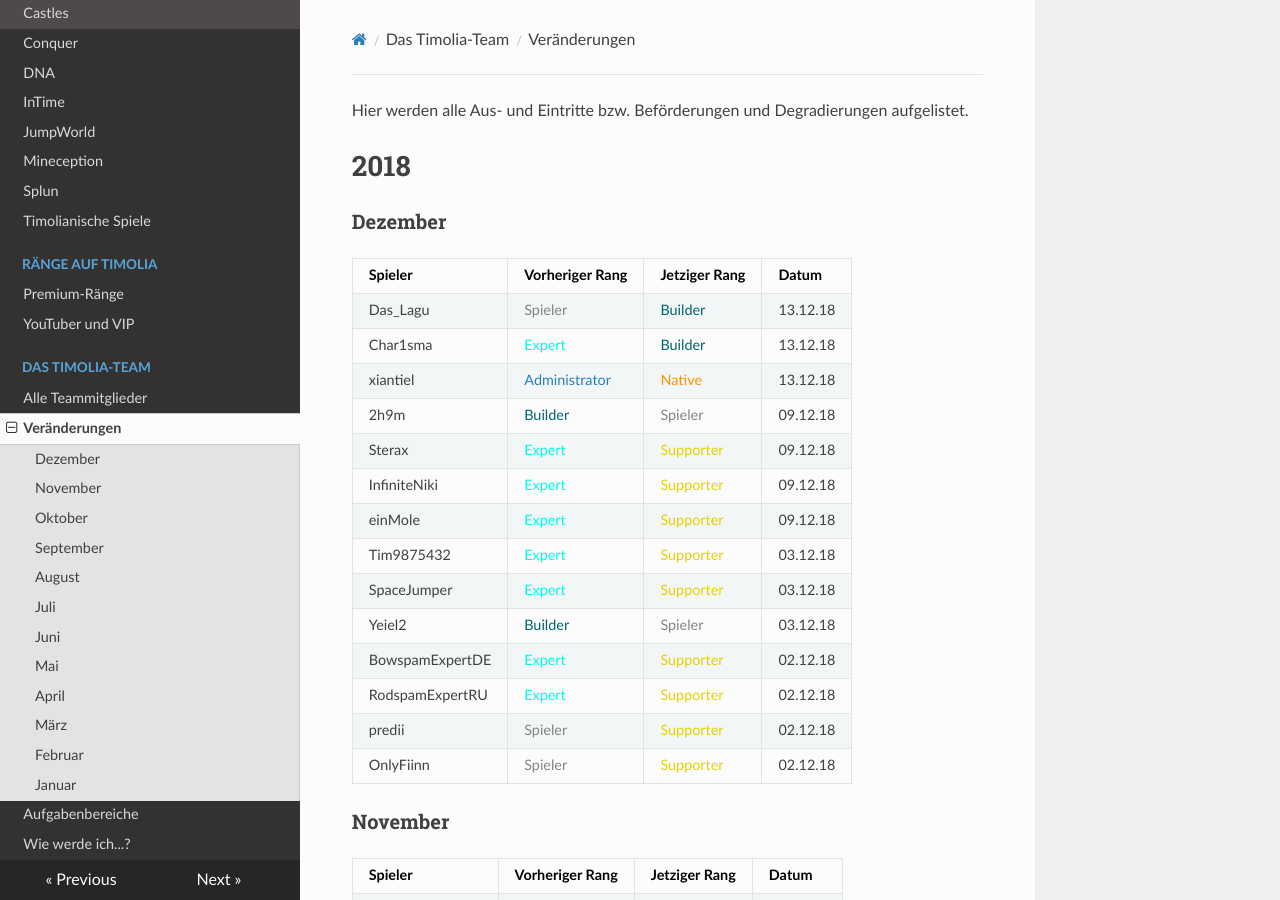
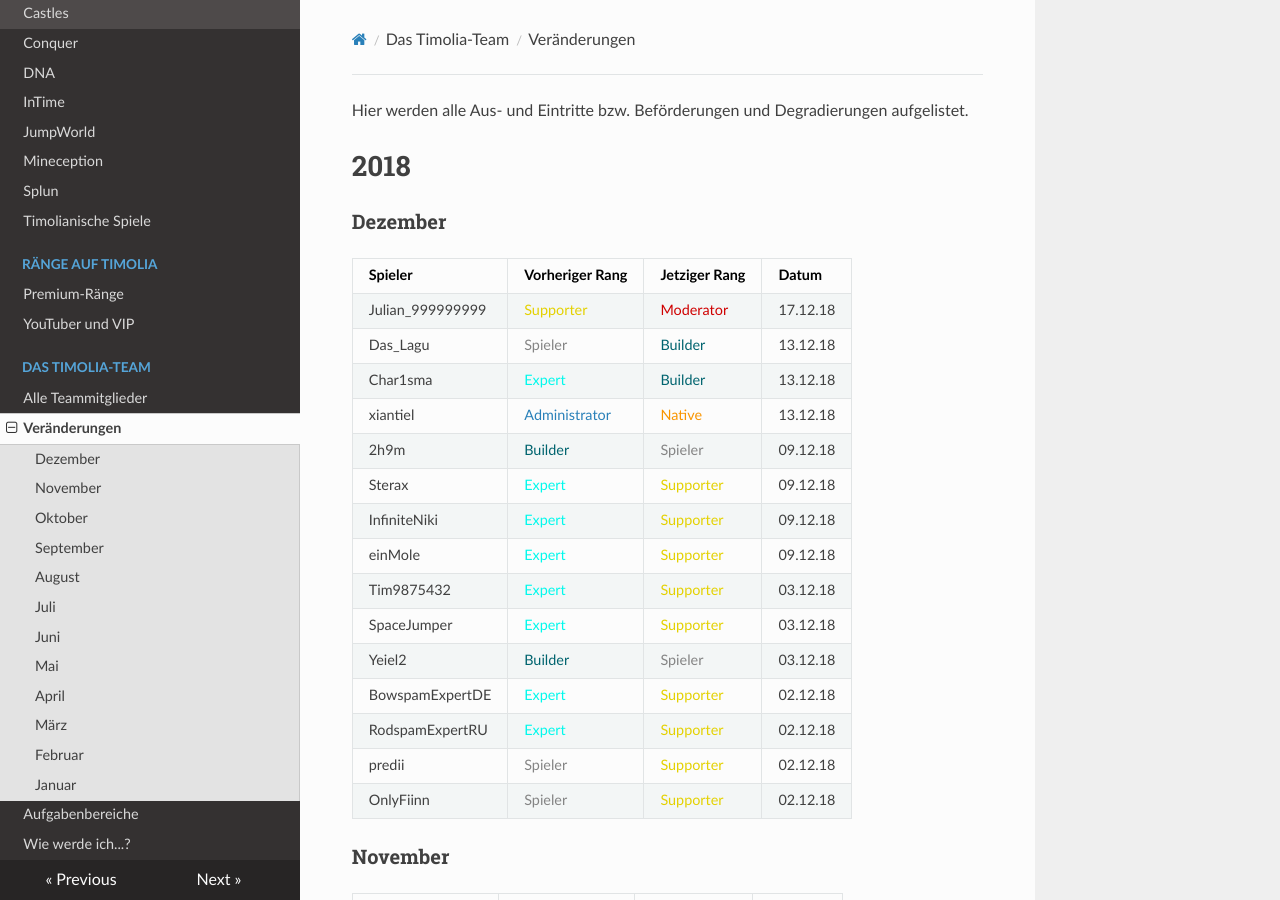
Before and after one commit to TimoliaDE/HowTo, an MkDocs documentation site: the page built from docs/team/changes.md, in a window 1280 px wide and 900 px high. Built offline with MkDocs 1.6.1, drawn with Linux system fonts in a browser that asks for light colours; nearby versions of some CDN libraries; old or Windows-style settings are respelled for this version of MkDocs.

Commit message:
Update changes.md

```diff
--- a/docs/team/changes.md
+++ b/docs/team/changes.md
@@ -5,6 +5,7 @@ Hier werden alle Aus- und Eintritte bzw. Beförderungen und Degradierungen aufge
 ###  <strong>Dezember</strong>
 | Spieler | Vorheriger Rang | Jetziger Rang | Datum |
 | ------ | ------ | ------ | ------ |
+|Julian_999999999 | <span style="color:#E4D100">Supporter</span> | <span style="color:#CF0101">Moderator</span> | 17.12.18 |
 |Das_Lagu | <span style="color:#848484">Spieler</span> | <span style="color:#00646F">Builder</span> | 13.12.18 |
 |Char1sma | <span style="color:#00F9EC">Expert</span> | <span style="color:#00646F">Builder</span> | 13.12.18 |
 |xiantiel | <span style="color:#2980b9">Administrator</span> | <span style="color:#F99500">Native</span> | 13.12.18 |
```
